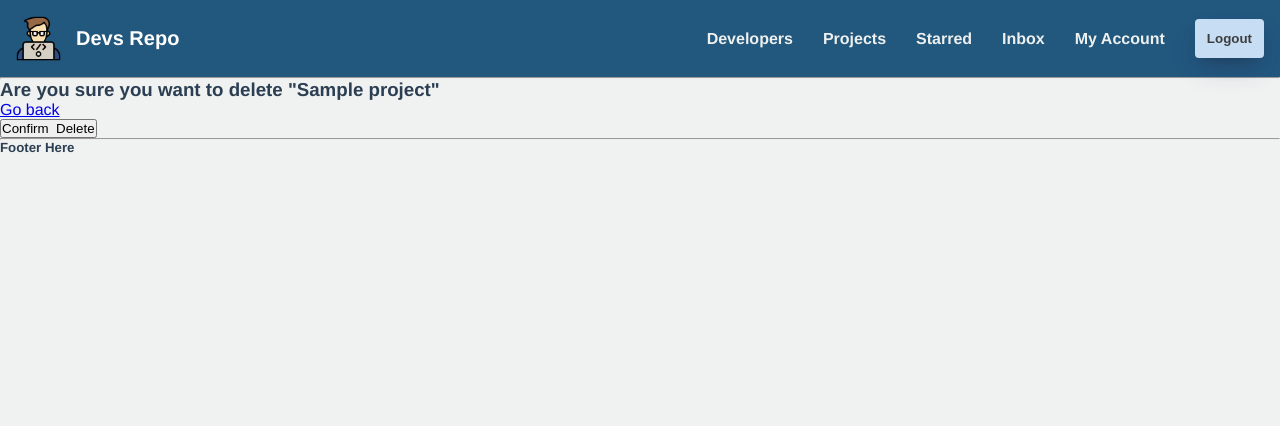
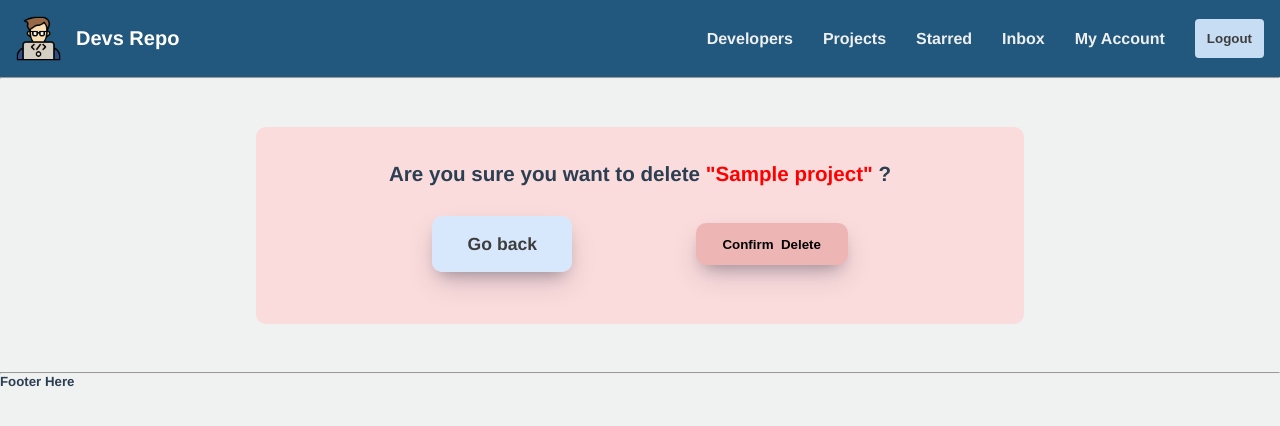
Before and after one commit to BhuvanThota/Devs-Repo, a Django app: page /projects/delete_project/00000000-0000-0000-0000-000000000001/ in a window 1280 px wide. Shown: the top 426 px of the page. Run offline with Django 5.2, Linux system fonts and the light colour scheme; a user stored in the database is signed in; tables that the repository leaves empty hold one stand-in row (values such as "Sample post").

Commit message:
Edit/ Delete projects

```diff
--- a/projects/templates/projects/delete_template.html
+++ b/projects/templates/projects/delete_template.html
@@ -3,17 +3,18 @@
 {% block title %} Delete - {{object}} {% endblock %}
 
 {% block content %}
+<section class="delete_section">
 
-<form action="" method="POST">
-    {% csrf_token %}
-    <h3>Are you sure you want to delete "{{object}}"</h3>
+    <form action="" method="POST" class="delete_form">
+        {% csrf_token %}
+        <h3 class="delete_title">Are you sure you want to delete <span class="delete_title_span">"{{object}}"</span> ?</h3>
 
-    <a href="{% url 'projects' %}"> Go back</a>
+        <div class="delete_form_btns">
+            <a href="{% url 'projects' %}" class=" delete_btn edit_btn btn_effect"> Go back</a>
+            <input class="delete_btn  edit_btn delete_effect" type="submit" value="Confirm  Delete"  />
+        </div>
 
-    <p>
-        <input class="delete_button" type="submit" value="Confirm  Delete"  />
-    </p>
-
-</form>
+    </form>
+</section>
 
 {% endblock %}
--- a/projects/views.py
+++ b/projects/views.py
@@ -41,13 +41,15 @@ def create_project(request):
 
     # if not request.user.is_authenticated:
     #     return redirect('login')
-
-    project_form = ProjectForm(user=request.user.profile)
+    profile =request.user.profile
+    project_form = ProjectForm()
 
     if request.method == 'POST':
-        project_form = ProjectForm(request.POST, request.FILES, user=request.user.profile)
+        project_form = ProjectForm(request.POST, request.FILES)
         if project_form.is_valid():
-            project_form.save()
+            project = project_form.save(commit=False)
+            project.owner = profile
+            project.save()
             return redirect('projects')
 
     context = {'project_form': project_form}
@@ -56,7 +58,8 @@ def create_project(request):
 
 @login_required(login_url='login')
 def update_project(request, id):
-    project = Project.objects.get(id=id)
+    profile = request.user.profile
+    project = profile.project_set.get(id=id)
     project_form = ProjectForm(instance= project)
 
     if request.method == 'POST':
@@ -71,11 +74,12 @@ def update_project(request, id):
 
 @login_required(login_url='login')
 def delete_project(request, id):
-    project = Project.objects.get(id=id)
+    profile = request.user.profile
+    project = profile.project_set.get(id=id)
 
     if request.method == 'POST':
         project.delete()
-        return redirect('projects')
+        return redirect('account')
 
     context = {'object': project}
     return render(request, 'projects/delete_template.html', context)
--- a/static/styles/projects_styles.css
+++ b/static/styles/projects_styles.css
@@ -84,18 +84,7 @@ nav {
     font-weight: bold;
 }
 
-.btn_effect{
-    color: rgb(61, 61, 61);
-    background-color: rgba(213, 234, 255, 0.916);
-    box-shadow: rgba(50, 50, 93, 0.25) 0px 13px 27px -5px, rgba(0, 0, 0, 0.3) 0px 8px 16px -8px;
 
-}
-
-.btn_effect:hover, .btn_effect:active{
-    background-color: rgba(99, 153, 234, 0.943);
-    color: black;
-    box-shadow: rgba(50, 50, 93, 0.25) 0px 50px 100px -20px, rgba(0, 0, 0, 0.3) 0px 30px 60px -30px, rgba(10, 37, 64, 0.35) 0px -2px 6px 0px inset;
-}
 
 @media(max-width: 650px) {
     nav {
@@ -569,3 +558,49 @@ nav {
 }
 
 /* Project Form Page Ends */
+
+
+/* ###################################################################################### */
+
+
+/* Delete Page  */
+
+.delete_section{
+    width: 60%;
+    margin: 3em auto;
+    text-align: center;
+    background-color: rgba(255, 213, 213, 0.721);
+    border-radius: 10px;
+}
+
+.delete_form{
+    padding: 2em 3em;
+    display: flex;
+    flex-direction: column;
+    justify-content: center;
+    align-items: center;
+    gap: 30px;
+    font-size: 1.1em;
+}
+
+.delete_form_btns{
+    width: 100%;
+    display: flex;
+    flex-direction: row;
+    flex-wrap: wrap;
+    justify-content: space-evenly;
+    align-items: center;
+}
+
+
+.delete_title_span{
+    color: #ff0000;
+}
+
+.delete_btn.edit_btn{
+    border: none;
+    padding: 1em 2em;
+}
+
+
+/* Delete Page Ends */
--- a/static/styles/users_styles.css
+++ b/static/styles/users_styles.css
@@ -478,23 +478,39 @@
     gap: 5px;
     border-radius: 10px;
     margin-bottom: 1rem;
-    padding: 0.25rem 0.75rem;
+    padding: 0.25em 0.75em;
     text-decoration: none;
     font-weight: bold;
+    box-shadow: rgba(50, 50, 93, 0.25) 0px 13px 27px -5px, rgba(0, 0, 0, 0.3) 0px 8px 16px -8px;
+
 }
 
 .edit_btn:hover, .edit_btn:active{
     text-decoration: underline;
+    box-shadow: rgba(50, 50, 93, 0.25) 0px 50px 100px -20px, rgba(0, 0, 0, 0.3) 0px 30px 60px -30px, rgba(10, 37, 64, 0.35) 0px -2px 6px 0px inset;
+}
+
+.btn_effect{
+    color: rgb(61, 61, 61);
+    background-color: rgba(213, 234, 255, 0.916);
+
+}
+
+.btn_effect:hover, .btn_effect:active{
+    background-color: rgba(99, 153, 234, 0.943);
+    color: black;
 }
 
 .edit_effect{
     color: black;
     background-color: rgba(109, 228, 200, 0.397);
+
 }
 
 .edit_effect:hover, .edit_effect:active{
     background-color: rgba(40, 201, 155, 0.72);
     color: rgb(255, 255, 255);
+    box-shadow: rgba(50, 50, 93, 0.25) 0px 50px 100px -20px, rgba(0, 0, 0, 0.3) 0px 30px 60px -30px, rgba(10, 37, 64, 0.35) 0px -2px 6px 0px inset;
 }
 
 .add_effect{
--- a/users/templates/users/account.html
+++ b/users/templates/users/account.html
@@ -141,7 +141,7 @@
                                 <img width="12px" src="{% static 'images/edit-btn.svg' %}" alt="Edit icon">
                                 Edit
                             </a>
-                            <a href="" class="edit_btn delete_effect edit_delete_item">
+                            <a href="{% url 'delete_project' p.id %}" class="edit_btn delete_effect edit_delete_item">
                                 <img width="12px" src="{% static 'images/remove.png' %}" alt="Delete icon">
                                 Delete
                             </a>
```
Also changed, not shown: projects/forms.py (+2 -9 lines).
